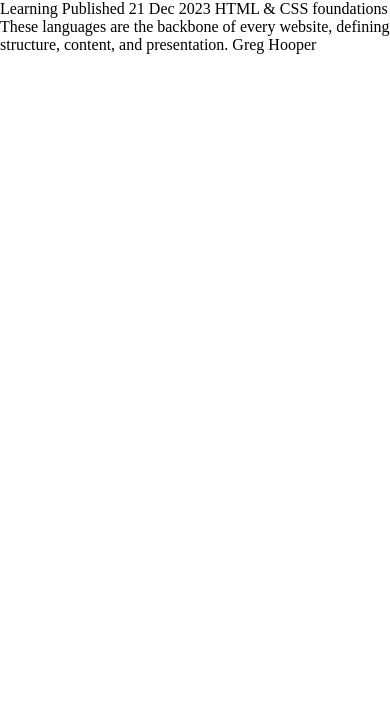
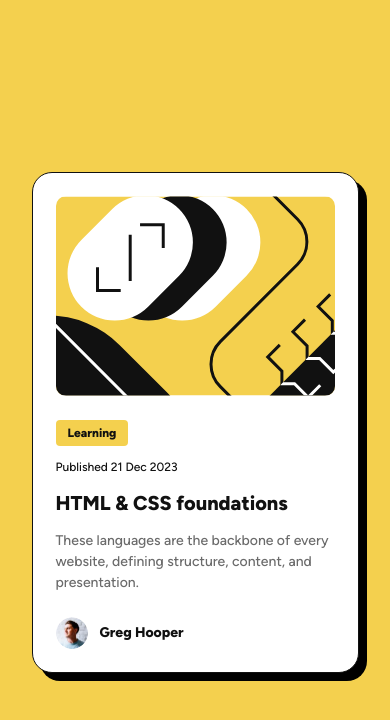
Before and after one commit to MATBMS/blog-preview-card, a plain HTML site: page index.html in a window 390 px wide. Drawn offline with Linux system fonts and the light colour scheme.

Commit message:
feat: build responsive blog preview card [PR-003]
Turn the starter content into the supplied mobile and desktop designs
using semantic HTML, existing local assets, and shared CSS tokens.

Add the yellow title hover state and a visible keyboard focus outline.
Use a same-page title link until an article destination is available.

```diff
--- a/index.html
+++ b/index.html
@@ -10,15 +10,24 @@
   <title>Blog preview card</title>
 </head>
 <body>
+  <main>
+    <article class="blog-card" aria-labelledby="article-title">
+      <img class="blog-card__illustration" src="./images/illustration-article.svg" alt="" width="336" height="201">
 
-  Learning
+      <div class="blog-card__content">
+        <p class="blog-card__category text-preset-3-bold">Learning</p>
+        <p class="blog-card__date text-preset-3">Published <time datetime="2023-12-21">21 Dec 2023</time></p>
+        <h1 class="text-preset-1" id="article-title">
+          <a class="blog-card__title-link" href="#article-title">HTML &amp; CSS foundations</a>
+        </h1>
+        <p class="blog-card__description text-preset-2">These languages are the backbone of every website, defining structure, content, and presentation.</p>
+      </div>
 
-  Published 21 Dec 2023
-
-  HTML & CSS foundations
-
-  These languages are the backbone of every website, defining structure, content, and presentation.
-
-  Greg Hooper
+      <footer class="blog-card__author">
+        <img src="./images/image-avatar.webp" alt="" width="32" height="32">
+        <p class="text-preset-3-bold">Greg Hooper</p>
+      </footer>
+    </article>
+  </main>
 </body>
 </html>
--- a/style.css
+++ b/style.css
@@ -1,5 +1,8 @@
 /* Reset */
-* {
+*,
+*::before,
+*::after {
+  box-sizing: border-box;
   margin: 0;
   padding: 0;
 }
@@ -21,8 +24,8 @@
   --color-white: #ffffff;
 
   --font-family-figtree: "Figtree", sans-serif;
-  --font-size-text-preset-1: 1.5rem;
-  --font-size-text-preset-2: 1rem;
+  --font-size-text-preset-1: 1.25rem;
+  --font-size-text-preset-2: 0.875rem;
   --font-size-text-preset-3: 0.875rem;
 
   --spacing-50: 0.25rem;
@@ -61,3 +64,109 @@
   font-size: var(--font-size-text-preset-3);
   font-weight: 800;
 }
+
+/* Page and card */
+body {
+  background: var(--color-yellow);
+  color: var(--color-gray-950);
+  font-family: var(--font-family-figtree);
+}
+
+main {
+  display: grid;
+  place-items: center;
+  min-height: 100vh;
+  min-height: 100svh;
+  padding: var(--spacing-300);
+}
+
+.blog-card {
+  display: flex;
+  flex-direction: column;
+  gap: var(--spacing-300);
+  width: 100%;
+  max-width: 20.4375rem;
+  /* Include the border in the design's 24px inset. */
+  padding: calc(var(--spacing-300) - 1px);
+  border: 1px solid var(--color-gray-950);
+  border-radius: 20px;
+  background: var(--color-white);
+  box-shadow: 8px 8px 0 #000;
+  overflow-wrap: anywhere;
+}
+
+.blog-card__illustration {
+  display: block;
+  width: 100%;
+  height: 200px;
+  border-radius: 10px;
+  object-fit: cover;
+}
+
+.blog-card__content {
+  display: flex;
+  flex-direction: column;
+  align-items: flex-start;
+  gap: var(--spacing-150);
+}
+
+.blog-card__category,
+.blog-card__date {
+  font-size: 0.75rem;
+}
+
+.blog-card__category {
+  padding: var(--spacing-50) var(--spacing-150);
+  border-radius: 4px;
+  background: var(--color-yellow);
+}
+
+.blog-card__title-link {
+  color: inherit;
+  text-decoration: none;
+}
+
+.blog-card__title-link:hover,
+.blog-card__title-link:focus-visible {
+  color: var(--color-yellow);
+}
+
+.blog-card__title-link:focus-visible {
+  outline: 2px solid var(--color-gray-950);
+  outline-offset: 4px;
+  border-radius: 2px;
+}
+
+.blog-card__description {
+  color: var(--color-gray-500);
+}
+
+.blog-card__author {
+  display: flex;
+  align-items: center;
+  gap: var(--spacing-150);
+}
+
+.blog-card__author img {
+  display: block;
+  flex-shrink: 0;
+  width: 32px;
+  height: 32px;
+  border-radius: 50%;
+}
+
+@media (min-width: 40rem) {
+  :root {
+    --font-size-text-preset-1: 1.5rem;
+    --font-size-text-preset-2: 1rem;
+  }
+
+  .blog-card {
+    max-width: 24rem;
+  }
+
+  .blog-card__category,
+  .blog-card__date {
+    font-size: var(--font-size-text-preset-3);
+  }
+}
```
